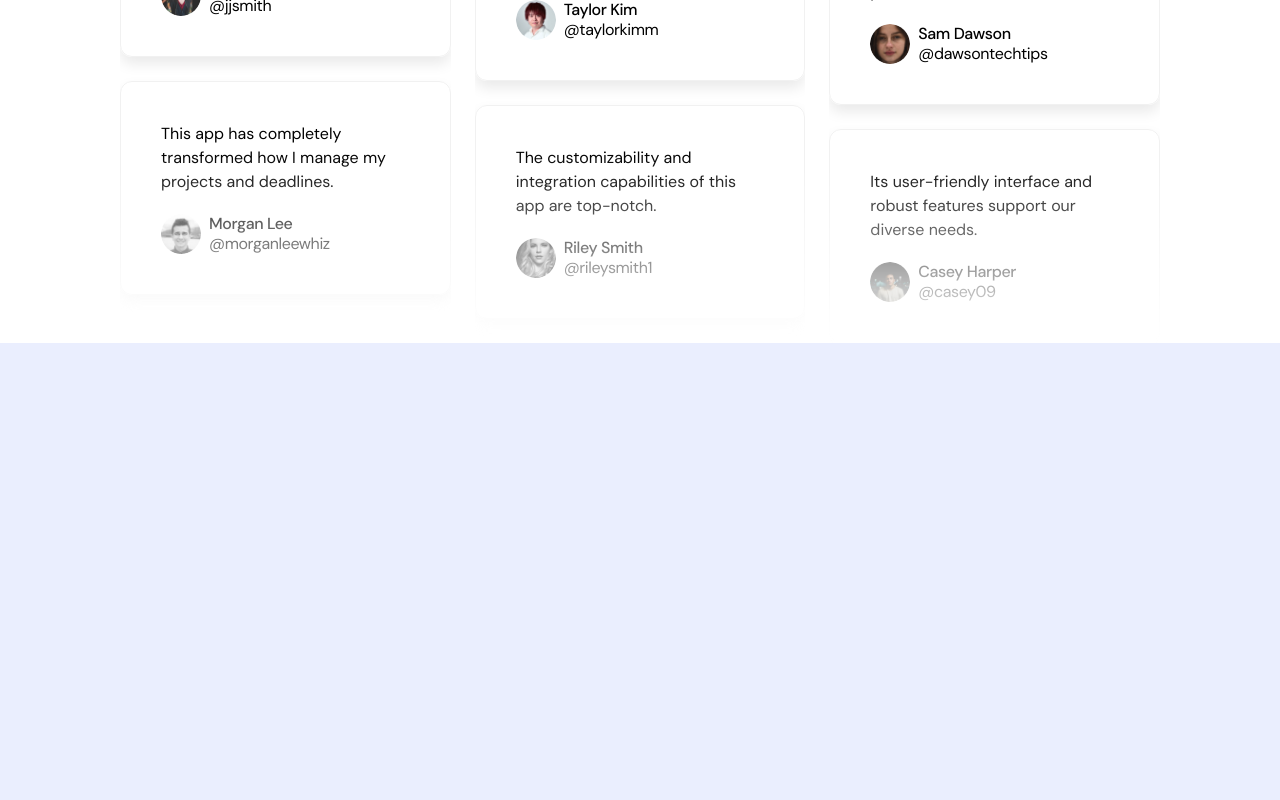
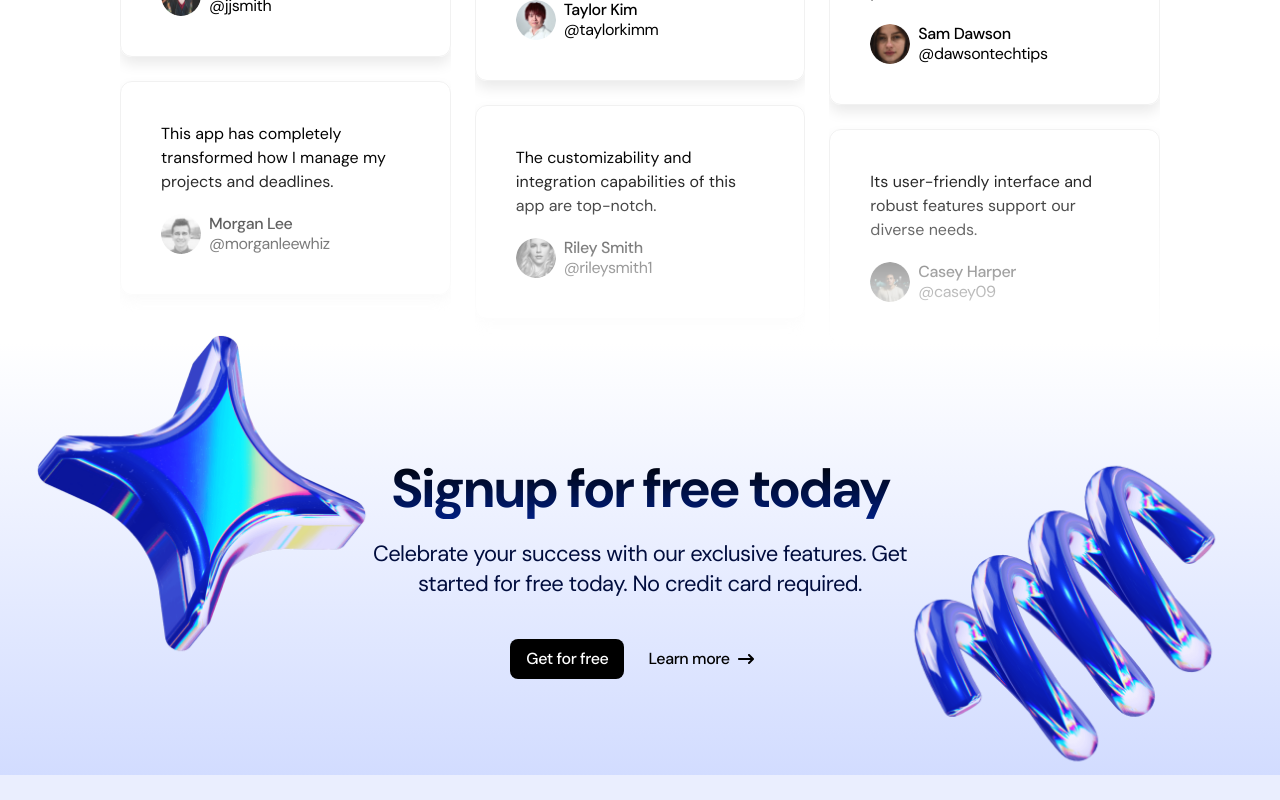
Before and after one commit to gsjoy24/light-sass, a Next.js app: page / in a window 1280 px wide. Shown: the part 3724-4524 px from the top of the page. Before the commit the page ends 4067 px from the top, so only its background shows below. Built offline with nearby package versions, Linux system fonts and the light colour scheme.

Commit message:
added call to action section

```diff
--- a/src/app/page.tsx
+++ b/src/app/page.tsx
@@ -1,3 +1,4 @@
+import CallToAction from '@/sections/CallToAction';
 import Header from '@/sections/Header';
 import Hero from '@/sections/Hero';
 import LogoTicker from '@/sections/LogoTicker';
@@ -14,6 +15,7 @@ export default function Home() {
 			<ProductShowcase />
 			<Pricing />
 			<Testimonials />
+			<CallToAction />
 		</>
 	);
 }
--- /dev/null
+++ b/src/sections/CallToAction.tsx
@@ -0,0 +1,35 @@
+import springImg from '@/assets/spring.png';
+import starImg from '@/assets/star.png';
+import Image from 'next/image';
+import { FaArrowRightLong } from 'react-icons/fa6';
+
+const CallToAction = () => {
+	return (
+		<section className='bg-gradient-to-b from-white to-[#d2dcff] py-24'>
+			<div className='container'>
+				<div className='section-heading relative'>
+					<h2 className='section-title mt-5'>Signup for free today</h2>
+					<p className='section-description mt-5'>
+						Celebrate your success with our exclusive features. Get started for free today. No credit card required.
+					</p>
+					<Image src={starImg} alt='star' width={360} height={360} className='absolute -left-[350px] -top-[137px]' />
+					<Image
+						src={springImg}
+						alt='spring'
+						width={360}
+						height={360}
+						className='absolute -right-[331px] -top-[19px]'
+					/>
+					<div className='flex gap-2 justify-center mt-10'>
+						<button className='btn btn-primary'>Get for free</button>
+						<button className='btn btn-text flex gap-2'>
+							<span>Learn more</span> <FaArrowRightLong />
+						</button>
+					</div>
+				</div>
+			</div>
+		</section>
+	);
+};
+
+export default CallToAction;
```
